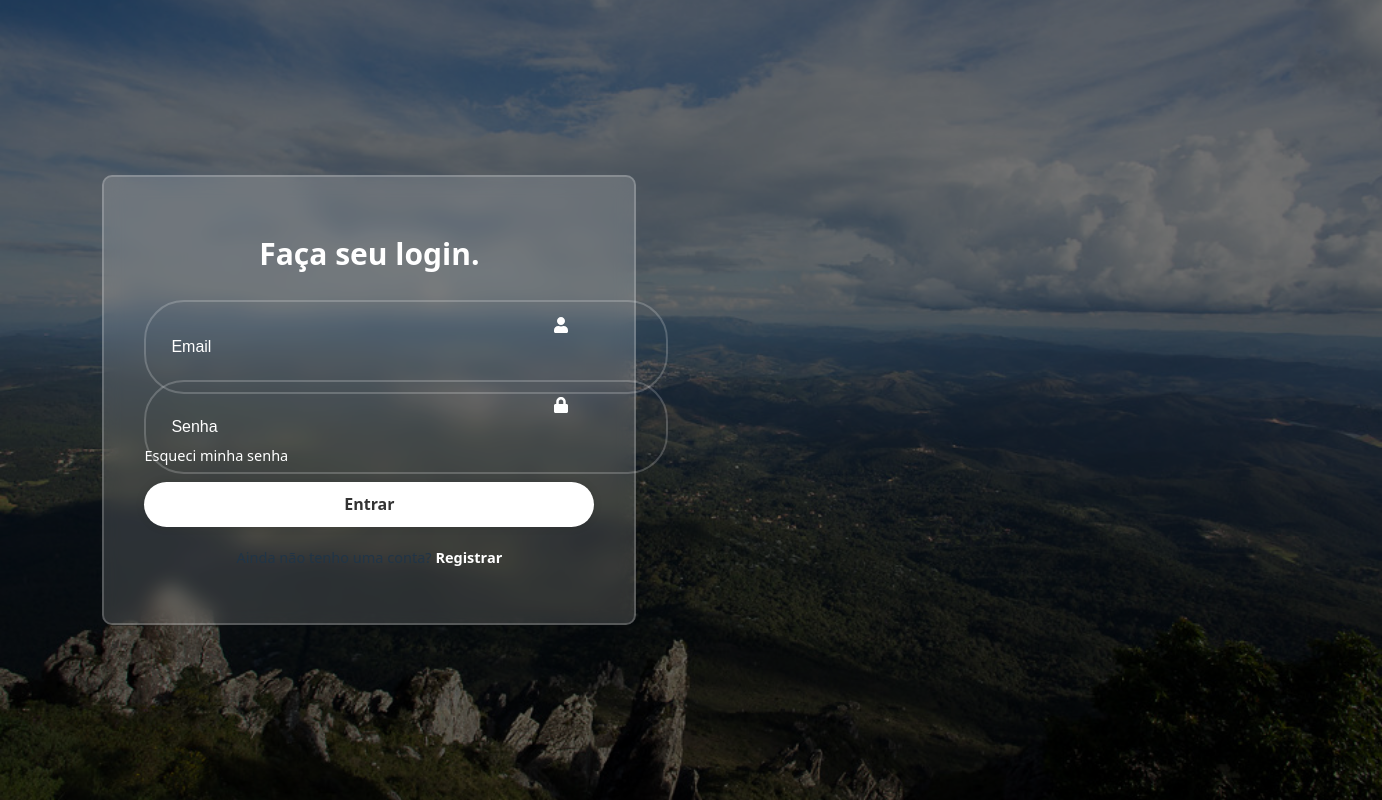
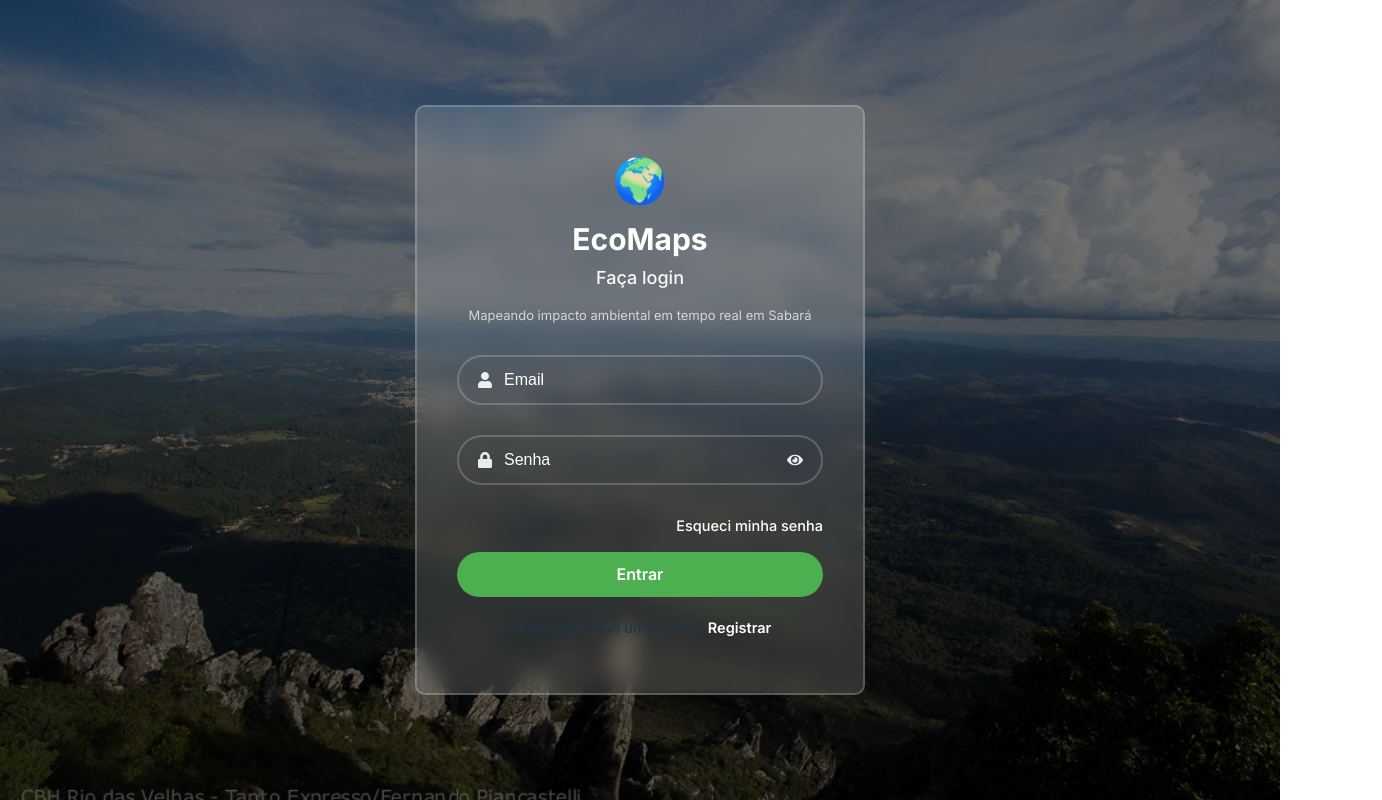
Before and after one commit to joaopedroaguiarsilva/EcoMaps, a React (Vite) app in the folder frontend/: page /login in a window 1280 px wide. Shown: the whole page, 1382 px wide, since content can reach past the window. Built offline with nearby package versions, Linux system fonts and the light colour scheme.

Commit message:
feat adicionando css e lógica para esconder senha

```diff
--- a/frontend/index.html
+++ b/frontend/index.html
@@ -1,13 +1,17 @@
 <!doctype html>
 <html lang="en">
+
 <head>
   <meta charset="UTF-8" />
   <link rel="icon" href="/eco.svg" />
+  <link href="https://fonts.googleapis.com/css2?family=Inter:wght@400;500;600;700&display=swap" rel="stylesheet" />
   <meta name="viewport" content="width=device-width, initial-scale=1.0" />
   <title>EcoMaps</title>
 </head>
+
 <body>
   <div id="root"></div>
   <script type="module" src="/src/main.jsx"></script>
 </body>
+
 </html>
--- a/frontend/src/index.css
+++ b/frontend/src/index.css
@@ -1,5 +1,5 @@
 :root {
-  font-family: system-ui, Avenir, Helvetica, Arial, sans-serif;
+  font-family: "Inter", sans-serif;
   line-height: 1.5;
   font-weight: 400;
 
@@ -24,7 +24,7 @@ a:hover {
 
 body {
   margin: 0;
-  min-height: 100vh;
+  overflow: hidden;
 }
 
 html, body, #root {
@@ -34,6 +34,12 @@ html, body, #root {
 h1 {
   font-size: 3.2em;
   line-height: 1.1;
+}
+
+*,
+*::before,
+*::after {
+  box-sizing: border-box;
 }
 
 button {
--- a/frontend/src/pages/Login.css
+++ b/frontend/src/pages/Login.css
@@ -1,8 +1,8 @@
 .login-background {
-  min-height: 100vh;
+  height: 100vh;
   width: 100%;
-  position: relative;   /* ← ESSENCIAL */
-  overflow: hidden;     /* ← ESSENCIAL */
+  position: relative;
+  overflow: hidden;
 
   background-size: cover;
   background-position: center;
@@ -10,17 +10,35 @@
 
   display: flex;
   align-items: center;
-  justify-content: flex-start;
-  padding-left: 8%;
+  justify-content: center;
+  padding: 0 16px;
 }
 
-@media (max-width: 768px) {
-  .login-background {
-    justify-content: center;
-    padding-left: 0;
-  }
+.brand {
+  text-align: center;
+  margin-bottom: 30px;
 }
 
+.brand-icon {
+  font-size: 44px;
+  margin-bottom: 10px;
+}
+
+.brand h1 {
+  font-size: 32px;
+  font-weight: 700;
+  margin: 0;
+  color: #fff;
+}
+
+.brand p {
+  font-size: 14px;
+  color: rgba(255, 255, 255, 0.85);
+  margin-top: 4px;
+}
+
+
+/* overlay escuro */
 .login-background::before {
   content: "";
   position: absolute;
@@ -28,8 +46,10 @@
   background: rgba(0, 0, 0, 0.55);
 }
 
+/* container do login */
 .container {
-  width: 450px;
+  width: 100%;
+  max-width: 450px; /* ← MUITO IMPORTANTE */
   background: rgba(255, 255, 255, 0.15);
   backdrop-filter: blur(10px);
   border: 2px solid rgba(255, 255, 255, 0.2);
@@ -40,17 +60,117 @@
   z-index: 1;
 }
 
+/* título */
 .container h1 {
   text-align: center;
   font-size: 30px;
-  color: #ffff;
+  color: #fff;
 }
 
+
+/* inputs */
 .container .input-field {
   position: relative;
   width: 100%;
   height: 50px;
   margin: 30px auto;
+}
+
+.login-subtitle {
+  margin-top: 8px;
+  font-size: 18px;
+  font-weight: 500;
+  color: rgba(255, 255, 255, 0.95);
+}
+
+
+.brand p {
+  margin-top: 10px;
+  font-size: 13px;
+  opacity: 0.85;
+}
+
+.input-field input::placeholder {
+  color: #fff;
+}
+
+/* links */
+.container .recall-forget {
+  display: flex;
+  justify-content: flex-end;
+  font-size: 14.5px;
+  margin-bottom: 15px;
+}
+
+.recall-forget a {
+  color: #fff;
+  text-decoration: none;
+}
+
+.recall-forget a:hover {
+  text-decoration: underline;
+}
+
+/* botão */
+.container button {
+  width: 100%;
+  height: 45px;
+  background: #4caf50;
+  border: none;
+  border-radius: 40px;
+  cursor: pointer;
+  font-size: 16px;
+  color: #fff;
+  font-weight: 600;
+  transition: background 0.2s ease, transform 0.1s ease;
+}
+
+.container button:hover {
+  background: #43a047;
+}
+
+.container button:active {
+  transform: scale(0.98);
+}
+
+/* cadastro */
+.container .signup-link {
+  font-size: 14.5px;
+  text-align: center;
+  margin-top: 20px;
+}
+
+.signup-link p a {
+  color: #fff;
+  text-decoration: none;
+  font-weight: 600;
+}
+
+.signup-link p a:hover {
+  text-decoration: underline;
+}
+
+/* 📱 MOBILE */
+@media (max-width: 768px) {
+  .login-background {
+    justify-content: center;
+    padding: 0 16px;
+  }
+
+  .container {
+    padding: 30px 20px;
+  }
+}
+
+.toggle-password {
+  display: flex;
+  align-items: center;
+  cursor: pointer;
+}
+
+
+.toggle-password:hover {
+  opacity: 1;
 }
 
 .input-field input {
@@ -62,70 +182,24 @@
   border-radius: 40px;
   font-size: 16px;
   color: #fff;
-  padding: 20px 45px 20px 25px;
-}
 
-.input-field input::placeholder {
-  color: #fff;
+  padding-left: 45px;   /* ícone esquerda */
+  padding-right: 55px;  /* ícone direita (olho) */
 }
 
 .input-field .icon {
   position: absolute;
-  right: 25px;
   top: 50%;
   transform: translateY(-50%);
+  color: rgba(255, 255, 255, 0.9);
   font-size: 16px;
-  color: #fff;
 }
 
-.container .recall-forget {
-  display: flex;
-  justify-content: space-between;
-  font-size: 14.5px;
-  margin: -15px 0 15px;
+.input-field .icon-user {
+  left: 20px;
 }
 
-.recall-forget label input {
-  accent-color: #fff;
-  margin-right: 4px;
+.input-field .toggle-password {
+  right: 20px;
+  cursor: pointer;
 }
-
-.recall-forget a {
-  color: #fff;
-  text-decoration: none;
-}
-
-.recall-forget a:hover {
-  text-decoration: underline;
-}
-
-.container button {
-  width: 100%;
-  height: 45px;
-  background: #fff;
-  border: none;
-  outline: none;
-  border-radius: 40px;
-  box-shadow: 0 0 10px rgba(0, 0, 0, 0.1);
-  cursor: pointer;
-  font-size: 16px;
-  color: #333;
-  font-weight: 700;
-  text-shadow: none;
-}
-
-.container .signup-link {
-  font-size: 14.5px;
-  text-align: center;
-  margin: 20px 0 15px;
-}
-
-.signup-link p a {
-  color: #fff;
-  text-decoration: none;
-  font-weight: 600;
-}
-
-.signup-link p a:hover {
-  text-decoration: underline;
-}
--- a/frontend/src/pages/Login.jsx
+++ b/frontend/src/pages/Login.jsx
@@ -1,13 +1,15 @@
 import { useState } from "react";
-import { FaUser, FaLock } from "react-icons/fa";
+import { FaUser, FaLock, FaEye, FaEyeSlash } from "react-icons/fa";
 import { Link } from "react-router-dom";
 import "./Login.css";
 import bgImage from "../assets/login-bg.jpg";
 
 
+
 function Login() {
   const [email, setEmail] = useState("");
   const [senha, setSenha] = useState("");
+  const [mostrarSenha, setMostrarSenha] = useState(false);
 
   function handleSubmit(e) {
     e.preventDefault();
@@ -21,9 +23,17 @@ function Login() {
     >
       <div className="container">
         <form onSubmit={handleSubmit}>
-          <h1>Faça seu login<span>.</span></h1>
+
+          {/* Identidade do sistema */}
+          <div className="brand">
+            <div className="brand-icon">🌍</div>
+            <h1>EcoMaps</h1>
+            <h2 className="login-subtitle">Faça login</h2>
+            <p>Mapeando impacto ambiental em tempo real em Sabará</p>
+          </div>
 
           <div className="input-field">
+            <FaUser className="icon icon-user" />
             <input
               type="email"
               placeholder="Email"
@@ -31,19 +41,29 @@ function Login() {
               onChange={(e) => setEmail(e.target.value)}
               required
             />
-            <FaUser className="icon" />
           </div>
 
           <div className="input-field">
+            <FaLock className="icon icon-user" />
+
             <input
-              type="password"
+              type={mostrarSenha ? "text" : "password"}
               placeholder="Senha"
               value={senha}
               onChange={(e) => setSenha(e.target.value)}
               required
             />
-            <FaLock className="icon" />
+
+            <span
+              className="icon toggle-password"
+              onClick={() => setMostrarSenha(!mostrarSenha)}
+              aria-label={mostrarSenha ? "Ocultar senha" : "Mostrar senha"}
+            >
+              {mostrarSenha ? <FaEyeSlash /> : <FaEye />}
+            </span>
           </div>
+
+
 
           <div className="recall-forget">
             <a href="#">Esqueci minha senha</a>
```
Lines whose indentation alone changed are shown as unchanged.
